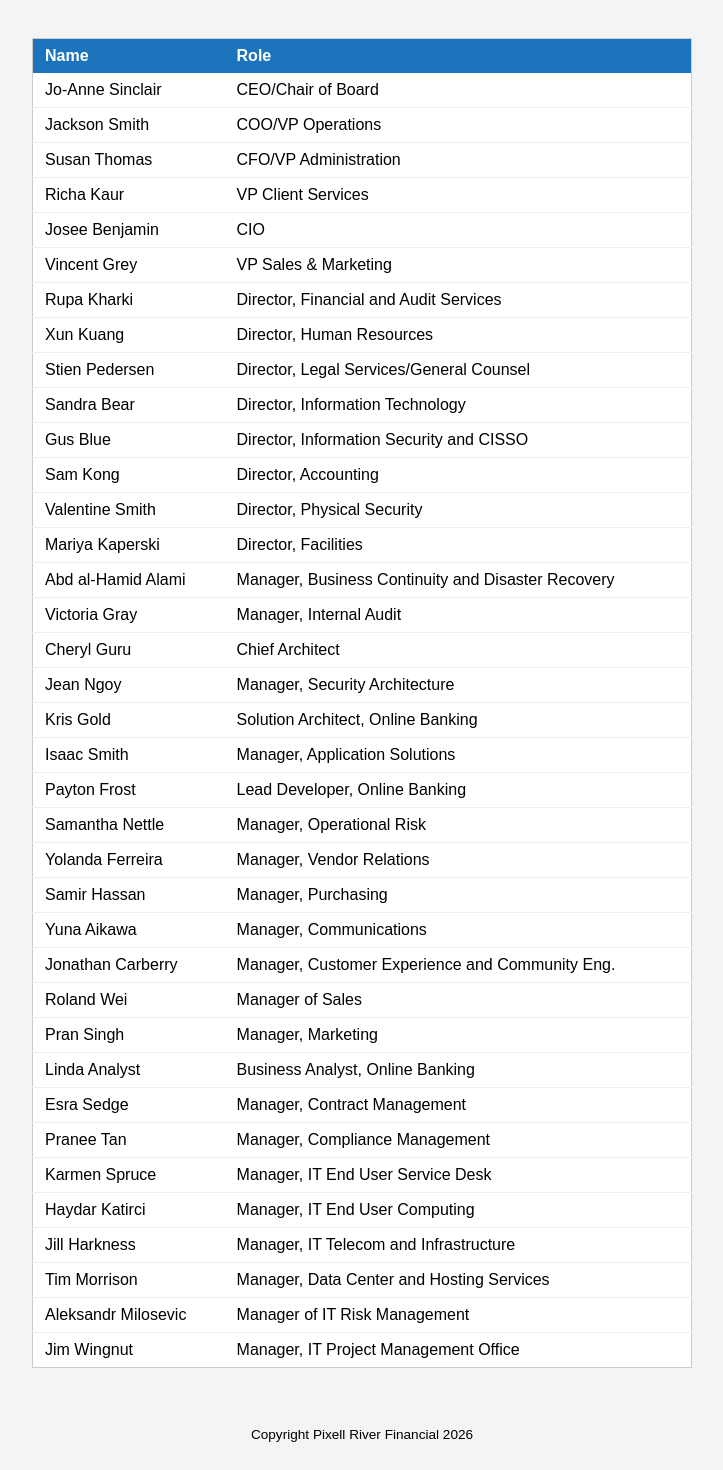
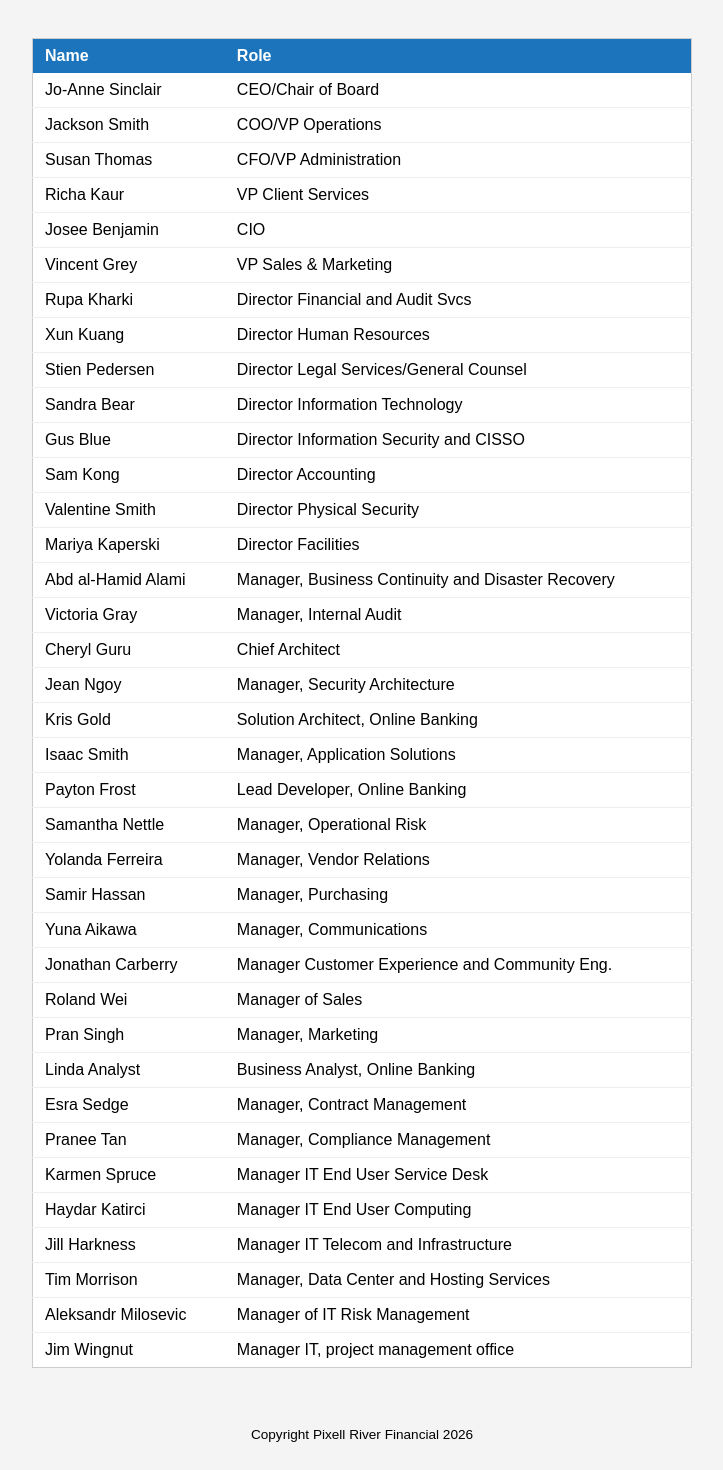
Before and after one commit to ndurrant-eunson-rrc/fs_lab, a React (Vite) app: page /organization in a window 1280 px wide. Shown: the part 201-1671 px from the top of the page, without its empty margins (278-1001 px from the left). Built offline with nearby package versions, Linux system fonts and the light colour scheme.

Commit message:
Fixed up the organization data to make sure it exactly matches the case study rather than fixing the errors?

```diff
--- a/src/data/organization-data.ts
+++ b/src/data/organization-data.ts
@@ -7,14 +7,14 @@ const orgData: Role[] = [
     { firstName: "Richa", lastName: "Kaur", role: "VP Client Services" },
     { firstName: "Josee", lastName: "Benjamin", role: "CIO" },
     { firstName: "Vincent", lastName: "Grey", role: "VP Sales & Marketing" },
-    { firstName: "Rupa", lastName: "Kharki", role: "Director, Financial and Audit Services" },
-    { firstName: "Xun", lastName: "Kuang", role: "Director, Human Resources" },
-    { firstName: "Stien", lastName: "Pedersen", role: "Director, Legal Services/General Counsel" },
-    { firstName: "Sandra", lastName: "Bear", role: "Director, Information Technology" },
-    { firstName: "Gus", lastName: "Blue", role: "Director, Information Security and CISSO" },
-    { firstName: "Sam", lastName: "Kong", role: "Director, Accounting" },
-    { firstName: "Valentine", lastName: "Smith", role: "Director, Physical Security" },
-    { firstName: "Mariya", lastName: "Kaperski", role: "Director, Facilities" },
+    { firstName: "Rupa", lastName: "Kharki", role: "Director Financial and Audit Svcs" },
+    { firstName: "Xun", lastName: "Kuang", role: "Director Human Resources" },
+    { firstName: "Stien", lastName: "Pedersen", role: "Director Legal Services/General Counsel" },
+    { firstName: "Sandra", lastName: "Bear", role: "Director Information Technology" },
+    { firstName: "Gus", lastName: "Blue", role: "Director Information Security and CISSO" },
+    { firstName: "Sam", lastName: "Kong", role: "Director Accounting" },
+    { firstName: "Valentine", lastName: "Smith", role: "Director Physical Security" },
+    { firstName: "Mariya", lastName: "Kaperski", role: "Director Facilities" },
     { firstName: "Abd al-Hamid", lastName: "Alami", role: "Manager, Business Continuity and Disaster Recovery" },
     { firstName: "Victoria", lastName: "Gray", role: "Manager, Internal Audit" },
     { firstName: "Cheryl", lastName: "Guru", role: "Chief Architect" },
@@ -26,18 +26,18 @@ const orgData: Role[] = [
     { firstName: "Yolanda", lastName: "Ferreira", role: "Manager, Vendor Relations" },
     { firstName: "Samir", lastName: "Hassan", role: "Manager, Purchasing" },
     { firstName: "Yuna", lastName: "Aikawa", role: "Manager, Communications" },
-    { firstName: "Jonathan", lastName: "Carberry", role: "Manager, Customer Experience and Community Eng." },
+    { firstName: "Jonathan", lastName: "Carberry", role: "Manager Customer Experience and Community Eng." },
     { firstName: "Roland", lastName: "Wei", role: "Manager of Sales" },
     { firstName: "Pran", lastName: "Singh", role: "Manager, Marketing" },
     { firstName: "Linda", lastName: "Analyst", role: "Business Analyst, Online Banking" },
     { firstName: "Esra", lastName: "Sedge", role: "Manager, Contract Management" },
     { firstName: "Pranee", lastName: "Tan", role: "Manager, Compliance Management" },
-    { firstName: "Karmen", lastName: "Spruce", role: "Manager, IT End User Service Desk" },
-    { firstName: "Haydar", lastName: "Katirci", role: "Manager, IT End User Computing" },
-    { firstName: "Jill", lastName: "Harkness", role: "Manager, IT Telecom and Infrastructure" },
+    { firstName: "Karmen", lastName: "Spruce", role: "Manager IT End User Service Desk" },
+    { firstName: "Haydar", lastName: "Katirci", role: "Manager IT End User Computing" },
+    { firstName: "Jill", lastName: "Harkness", role: "Manager IT Telecom and Infrastructure" },
     { firstName: "Tim", lastName: "Morrison", role: "Manager, Data Center and Hosting Services" },
     { firstName: "Aleksandr", lastName: "Milosevic", role: "Manager of IT Risk Management" },
-    { firstName: "Jim", lastName: "Wingnut", role: "Manager, IT Project Management Office" },
+    { firstName: "Jim", lastName: "Wingnut", role: "Manager IT, project management office" },
 ];
 
 export default orgData;
```
